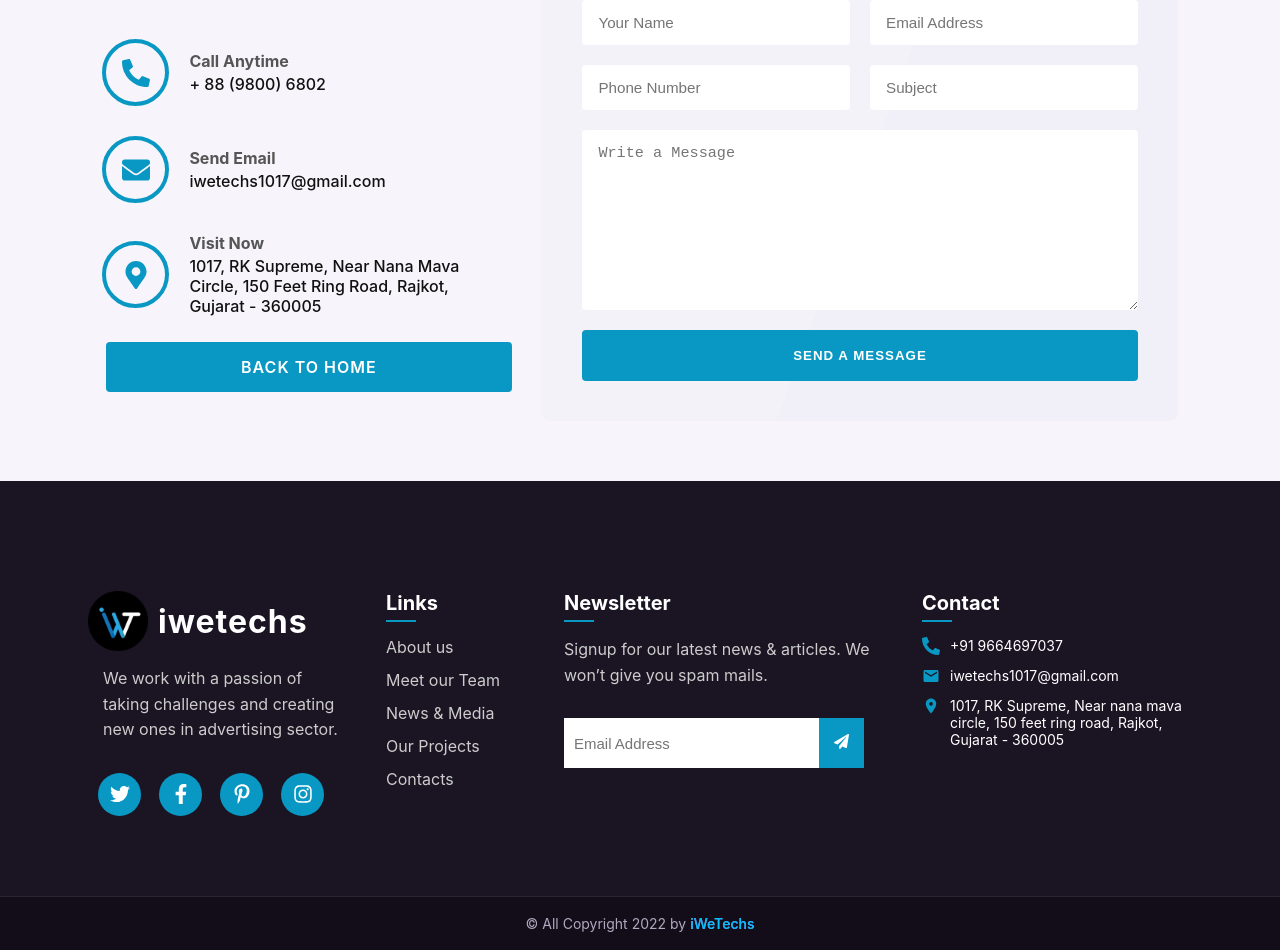
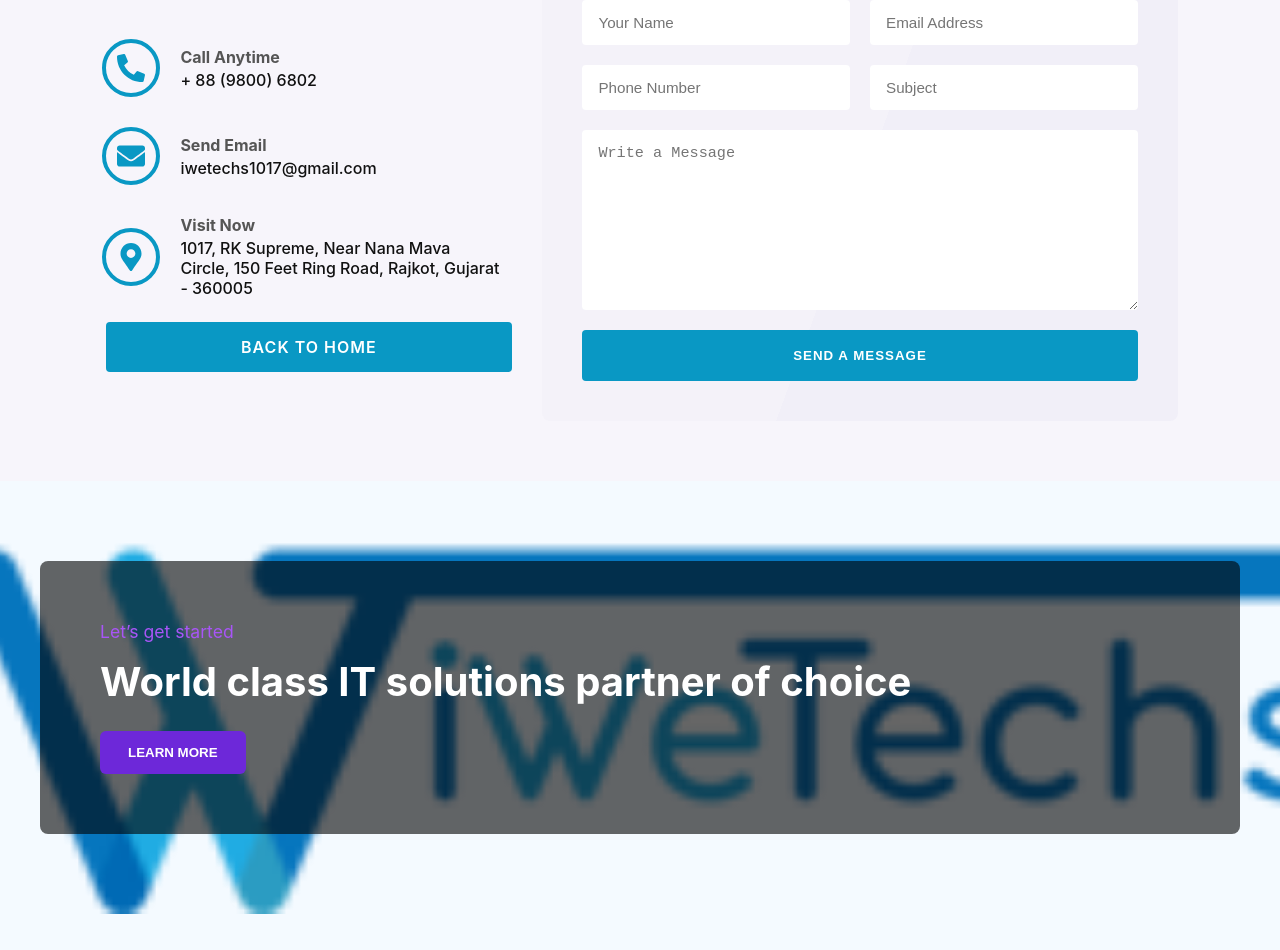
Before and after one commit to sujalkakadiya34/iwetechs, a React (Create React App) app: page /contact in a window 1280 px wide. Shown: the part 200-1150 px from the top of the page. After the commit the page ends 1114 px from the top, so only its background shows below. Built offline with nearby package versions, Linux system fonts and the light colour scheme.

Commit message:
https://cra.link/deployment

```diff
--- /dev/null
+++ b/src/BannerSection.css
@@ -0,0 +1,45 @@
+/* Full width background (behind yellow lines) */
+.banner-section {
+  width: 100%;
+  background: url("../public/assets/iwetechs.png") center/cover no-repeat;
+  display: flex;
+  justify-content: center;
+  padding: 80px 20px;
+}
+
+ .banner-container {
+  max-width: 1200px;
+  width: 100%;
+  background: rgba(0, 0, 0, 0.6);
+  padding: 60px;
+  border-radius: 8px;
+  text-align: left;
+  color: #fff;
+}
+
+.banner-subtitle {
+  color: #a855f7;
+  font-size: 1.1rem;
+  margin-bottom: 15px;
+}
+
+.banner-title {
+  font-size: 2.5rem;
+  font-weight: bold;
+  margin-bottom: 25px;
+}
+
+.banner-button {
+  background-color: #6d28d9;
+  color: #fff;
+  padding: 14px 28px;
+  border: none;
+  border-radius: 6px;
+  font-weight: bold;
+  cursor: pointer;
+  transition: 0.3s ease;
+}
+
+.banner-button:hover {
+  background-color: #5b21b6;
+}
--- /dev/null
+++ b/src/BannerSection.js
@@ -0,0 +1,14 @@
+import React from "react";
+import "./BannerSection.css";
+
+export default function BannerSection() {
+  return (
+    <section className="banner-section">
+      <div className="banner-container">
+        <p className="banner-subtitle">Let’s get started</p>
+        <h1 className="banner-title">World class IT solutions partner of choice</h1>
+        <button className="banner-button">LEARN MORE</button>
+      </div>
+    </section>
+  );
+}
--- a/src/Contact.js
+++ b/src/Contact.js
@@ -3,6 +3,8 @@ import { Link } from "react-router-dom";
 import "./css.css";
 import { FaPhoneAlt, FaEnvelope, FaMapMarkerAlt } from "react-icons/fa";
 import Footer from "./Footer";
+import BannerSection from "./BannerSection";
+
 
 export default function Contact({ showAlertInNavbar }) {
   const [formData, setFormData] = useState({
@@ -37,7 +39,7 @@ export default function Contact({ showAlertInNavbar }) {
       return;
     }
 
-    showAlertInNavbar(`✅ Thank You! ${formData.name}, Data Has Successfully Sent!`);
+    showAlertInNavbar(`✔ Thank You! ${formData.name}, Data Has Successfully Sent!`);
     scrollToAlert();
 
     setFormData({
@@ -83,7 +85,7 @@ export default function Contact({ showAlertInNavbar }) {
           </div>
 
           {/* Back to Home Button */}
-          <div style={{ marginTop: "41px", textAlign: "center" }}>
+          <div style={{ marginTop: "39px", textAlign: "center" }}>
             <Link to="/" className="cf-button-b-t-h" style={{ textDecoration: "none" }}>
               Back to Home
             </Link>
@@ -145,7 +147,8 @@ export default function Contact({ showAlertInNavbar }) {
           </form>
         </div>
       </div>
-      <Footer />
+      {/* <Footer /> */}
+      <BannerSection />
     </>
   );
 }
--- a/src/css.css
+++ b/src/css.css
@@ -113,8 +113,8 @@
   display: flex;
   justify-content: center;
   align-items: center;
-  min-width:  67px;
-  min-height: 67px;
+  min-width:  58px;
+  min-height: 58px;
   border: 4px solid #0998c4;
   border-radius: 50%;
   color: #0998c4;
@@ -385,8 +385,8 @@
   z-index: 9999;
   min-width: 100%;         /* minimum width for small devices */
   max-width: 90%;           /* responsive for larger screens */
-  background: #f0f0f0;
-  color: green;
+  background: white;
+  color: rgb(0, 0, 0);
   font-weight: bold;
   text-align: center;
   padding: 12px 20px;
```
Also changed, not shown: 12 other files (tests, documents, lock files or other folders).
